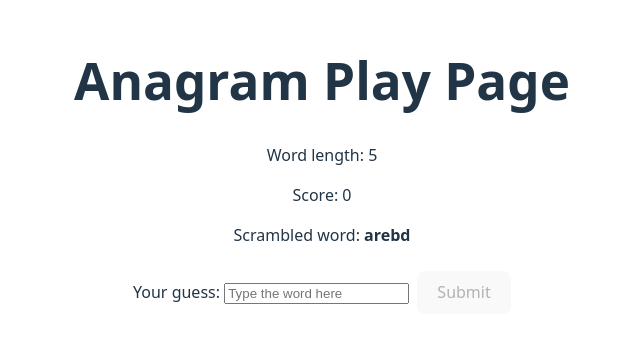
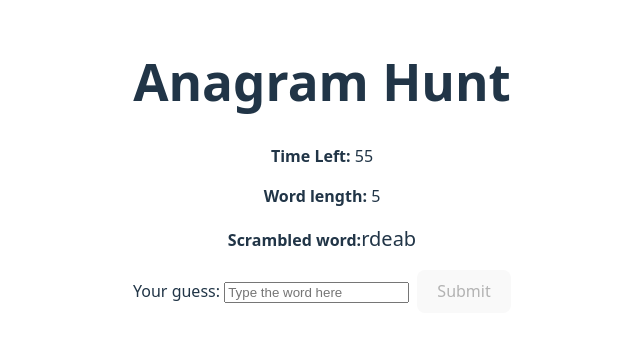
Before and after one commit to Sleppy23/FAU-Project-Play2Learn, a Vue app in the folder FAU-Project-Play2Learn/: page /anagram/play in a window 1280 px wide. Shown: the part 234-576 px from the top of the page, without its empty margins (318-958 px from the left). Built offline with nearby package versions, Linux system fonts and the light colour scheme.

Commit message:
Added timer to play screen

```diff
--- a/FAU-Project-Play2Learn/src/views/AnagramPlay.vue
+++ b/FAU-Project-Play2Learn/src/views/AnagramPlay.vue
@@ -1,16 +1,16 @@
 <template>
   <div>
-    <h1>Anagram Play Page</h1>
+    <h1>Anagram Hunt</h1>
 
-    <p>Word length: {{ wordLength }}</p>
-    <p>Score: {{ score }}</p>
+    <p><strong>Time Left:</strong> {{ timeLeft }}</p>
+    <p><strong>Word length:</strong> {{ wordLength }}</p>
 
     <p>
-      Scrambled word:
-      <strong>{{ scrambled }}</strong>
+      <strong>Scrambled word:</strong>
+      <span style="font-size: 1.25rem;">{{ scrambled }}</span>
     </p>
 
-    <div style="margin-top: 1.5rem;">
+    <div style="margin-top: 1rem;">
       <label>
         Your guess:
         <input
@@ -37,73 +37,115 @@
 </template>
 
 <script>
-import anagramData from "../assets/anagrams.json";
+import anagramData from '../assets/anagrams.json';
 
 export default {
-  name: "AnagramPlay",
+  name: 'AnagramPlay',
 
   data() {
     return {
+
       wordLength: 5,
-      chosenWord: "",
-      scrambled: "",
-      playerGuess: "",
-      feedback: "",
-      score: 0,
+      chosenWord: '',
+      scrambled: '',
+
+
+      playerGuess: '',
+      feedback: '',
+
+
+      timeLeft: 60,
+      timerId: null,
     };
   },
 
   created() {
+
     const lengthFromQuery = this.$route.query.length;
     const parsed = Number(lengthFromQuery);
     this.wordLength = !Number.isNaN(parsed) ? parsed : 5;
 
+
     const lengthMap = {};
-
-    if (Array.isArray(anagramData)) {
     anagramData.forEach((group) => {
       if (Array.isArray(group) && group.length > 0) {
         const len = group[0].length;
         lengthMap[len] = group;
       }
     });
-    } else if (anagramData && typeof anagramData === "object") {
-      Object.assign(lengthMap, anagramData);
-    }
 
 
     const wordsForLength = lengthMap[this.wordLength] || [];
 
     if (!Array.isArray(wordsForLength) || wordsForLength.length === 0) {
-      console.error("No words found for length:", this.wordLength);
-      this.chosenWord = "";
-      this.scrambled = "";
+      console.error('No words found for length:', this.wordLength);
       this.feedback = `No words available for length ${this.wordLength}.`;
       return;
     }
 
-
-    const randomIndex = Math.floor(Math.random() * wordsForLength.length);
-    this.chosenWord = wordsForLength[randomIndex];
+    this.chosenWord = this.pickRandom(wordsForLength);
+    this.scrambled = this.scrambleWord(this.chosenWord);
 
 
-    this.scrambled = this.scrambleWord(this.chosenWord);
+    this.startTimer();
+  },
+
+  beforeUnmount() {
+
+    this.stopTimer();
   },
 
   methods: {
+    startTimer() {
+      this.stopTimer();
+
+      this.timerId = setInterval(() => {
+        this.timeLeft -= 1;
+
+        if (this.timeLeft <= 0) {
+          this.timeLeft = 0;
+          this.stopTimer();
+
+
+          this.$router.push({
+            name: 'AnagramGameOver',
+            query: {
+              result: 'lose',
+              answer: this.chosenWord,
+              length: this.wordLength,
+            },
+          });
+        }
+      }, 1000);
+    },
+
+    stopTimer() {
+      if (this.timerId) {
+        clearInterval(this.timerId);
+        this.timerId = null;
+      }
+    },
+
+    pickRandom(list) {
+      const idx = Math.floor(Math.random() * list.length);
+      return list[idx];
+    },
+
     scrambleWord(word) {
-      const chars = String(word).split("");
+      const original = String(word);
+      const chars = original.split('');
+
 
       for (let i = chars.length - 1; i > 0; i--) {
         const j = Math.floor(Math.random() * (i + 1));
         [chars[i], chars[j]] = [chars[j], chars[i]];
       }
 
-      const scrambled = chars.join("");
+      const scrambled = chars.join('');
 
 
-      if (scrambled === word && word.length > 1) {
-        return this.scrambleWord(word);
+      if (scrambled === original && original.length > 1) {
+        return this.scrambleWord(original);
       }
 
       return scrambled;
@@ -111,26 +153,25 @@ export default {
 
     checkGuess() {
       const cleanGuess = this.playerGuess.trim().toLowerCase();
-      const cleanAnswer = (this.chosenWord || "").trim().toLowerCase();
+      const cleanAnswer = (this.chosenWord || '').trim().toLowerCase();
 
       if (!cleanGuess) {
-        this.feedback = "Please enter a guess.";
+        this.feedback = 'Please enter a guess.';
         return;
       }
 
       const isCorrect = cleanGuess === cleanAnswer;
 
 
-      this.score = isCorrect ? 1 : 0;
+      this.stopTimer();
 
 
       this.$router.push({
-        name: "AnagramGameOver",
+        name: 'AnagramGameOver',
         query: {
-          result: isCorrect ? "win" : "lose",
+          result: isCorrect ? 'win' : 'lose',
           answer: this.chosenWord,
           length: this.wordLength,
-          score: this.score,
         },
       });
     },
```
Lines whose indentation alone changed are shown as unchanged.
